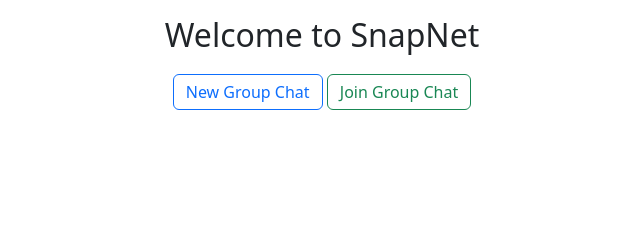
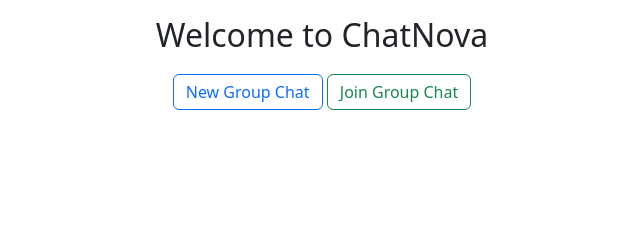
Before and after one commit to Suman2205/ChatApplication, a website: page index.html in a window 1280 px wide. Shown: the whole page, without its empty margins (318-958 px from the left). Drawn offline with nearby package versions, Linux system fonts and the light colour scheme.

Commit message:
Installation

```diff
--- a/index.html
+++ b/index.html
@@ -2,13 +2,13 @@
 <html lang="en">
 <head>
   <meta charset="UTF-8">
-  <title>SnapNet</title>
+  <title>ChatNova</title>
   <link rel="stylesheet" href="style.css">
   <link href="https://cdn.jsdelivr.net/npm/bootstrap@5.3.7/dist/css/bootstrap.min.css" rel="stylesheet" integrity="sha384-LN+7fdVzj6u52u30Kp6M/trliBMCMKTyK833zpbD+pXdCLuTusPj697FH4R/5mcr" crossorigin="anonymous">
 </head>
 <body>
   <div id="login" class="text-center">
-    <h2 class="mb-4">Welcome to SnapNet</h2>
+    <h2 class="mb-4">Welcome to ChatNova</h2>
     <div class="btn btn-md btn-outline-primary mb-2" id="new" style="display: inline;">New Group Chat</div>
     <div class="btn btn-md btn-outline-success mb-3" id="old" style="display: inline;">Join Group Chat</div>
     <input type="text" id="username" class="form-control mb-2 w-150 mx-auto" placeholder="Enter your name" required style="visibility:hidden;">
```
